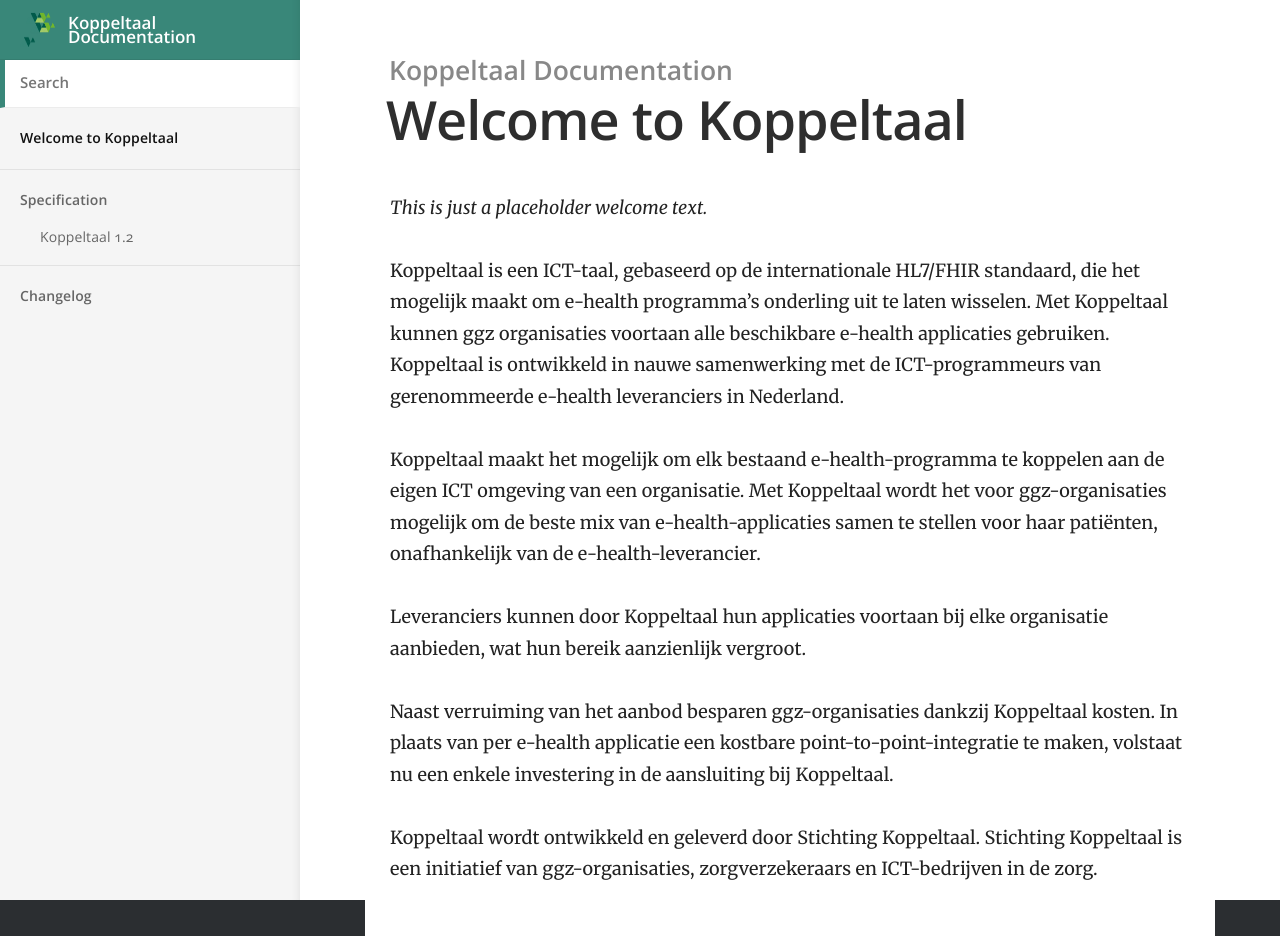
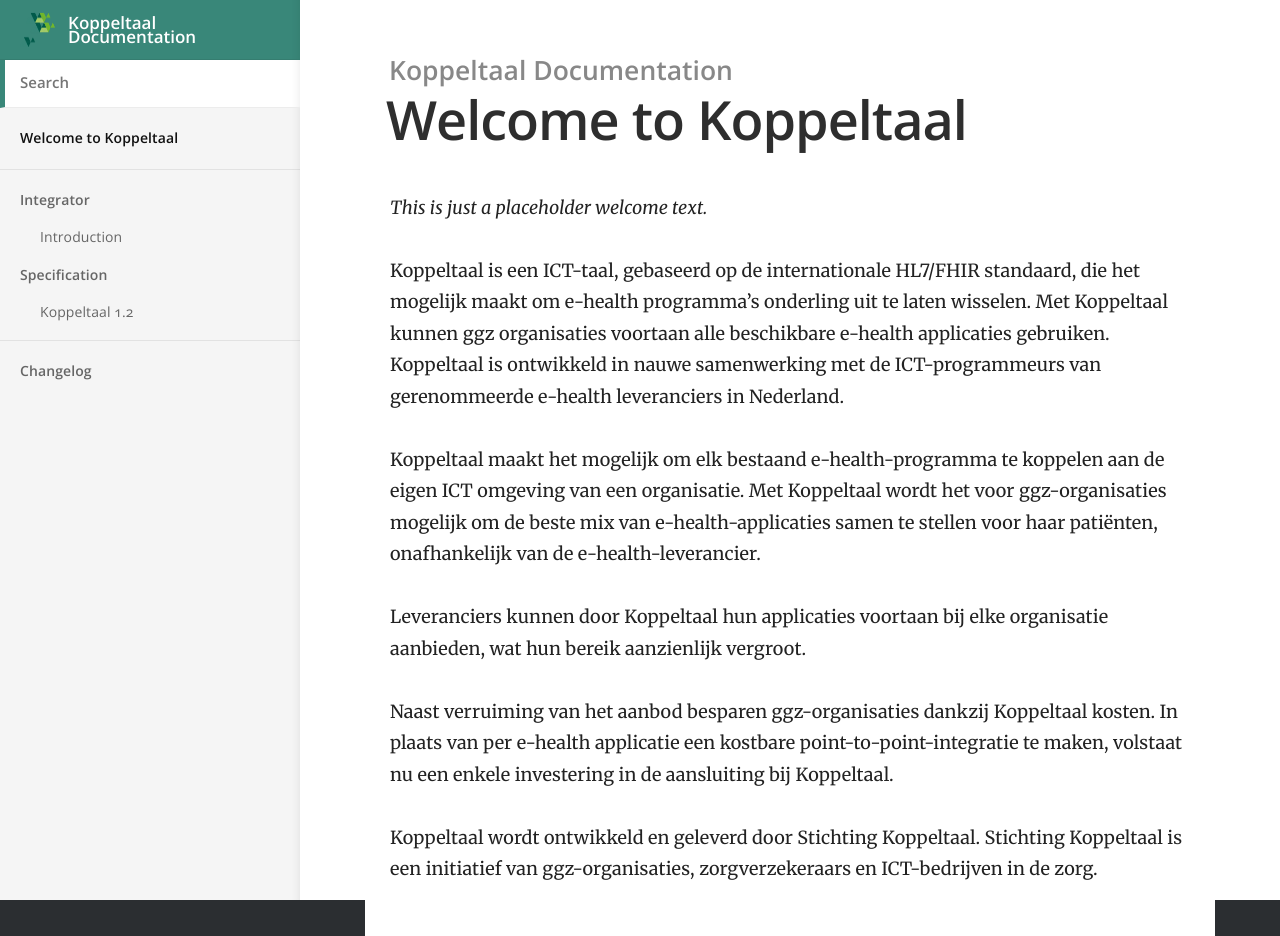
Before and after one commit to Koppeltaal/Koppeltaal-Documentation, a Jekyll site: the page built from index.md, in a window 1280 px wide. Built offline with Jekyll 4.4.1, drawn with Linux system fonts in a browser that asks for light colours.

Commit message:
Added header for documentation menu

```diff
--- a/_docs/koppelaal-1.2/integrator.md
+++ b/_docs/koppelaal-1.2/integrator.md
@@ -1,3 +1,8 @@
+---
+title: Introduction
+category: Integrator
+order: 1
+---
 #Table of contents
 
 [TOC]
```
